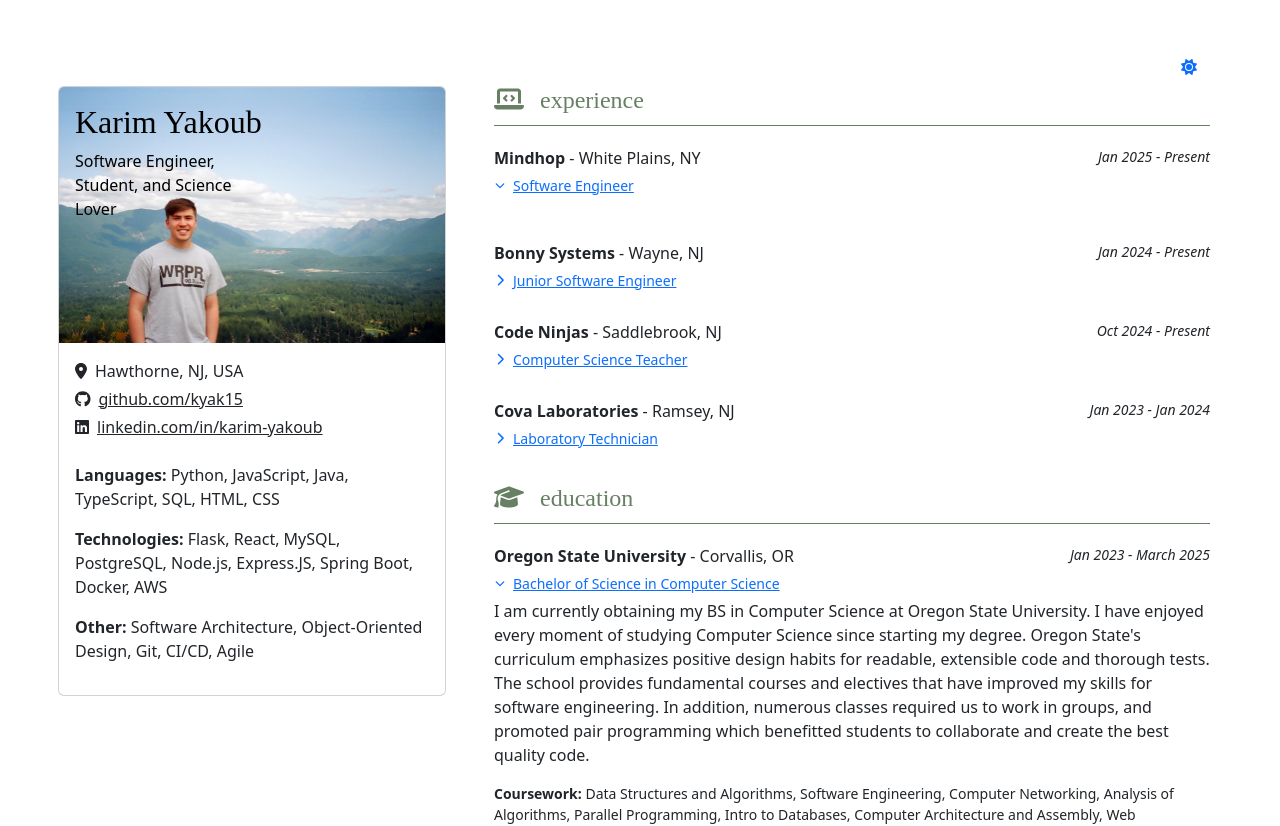
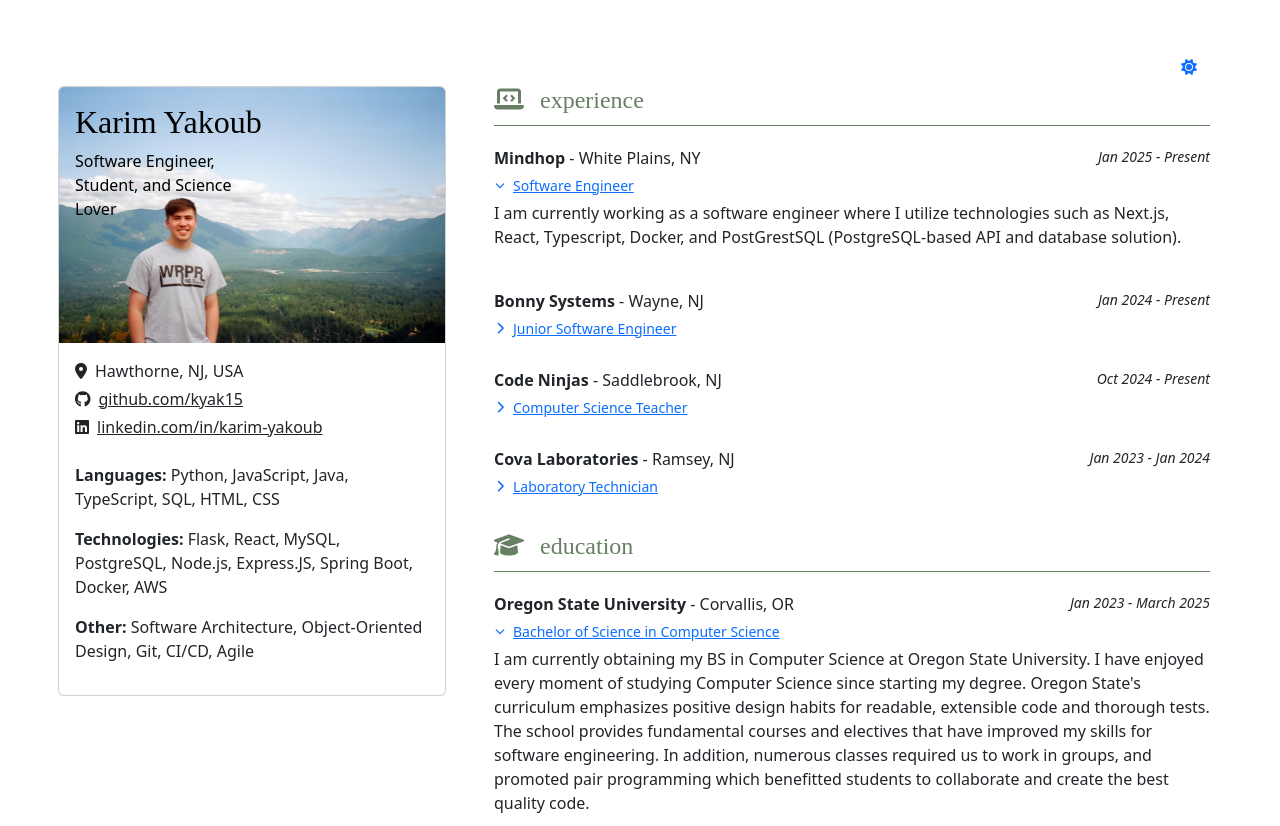
Before and after one commit to kyak15/karim-yakoub-website, a React (Create React App) app: page / in a window 1280 px wide. Shown: the top 826 px of the page. Built offline with nearby package versions, Linux system fonts and the light colour scheme; a web font is replaced by a local one.

Commit message:
update 2

```diff
--- a/src/content/milestones.js
+++ b/src/content/milestones.js
@@ -7,7 +7,7 @@
       {
         title: "Software Engineer",
         description: [
-          "",
+          "I am currently working as a software engineer where I utilize technologies such as Next.js, React, Typescript, Docker, and PostGrestSQL (PostgreSQL-based API and database solution).",
         ],
       },
     ],
```
